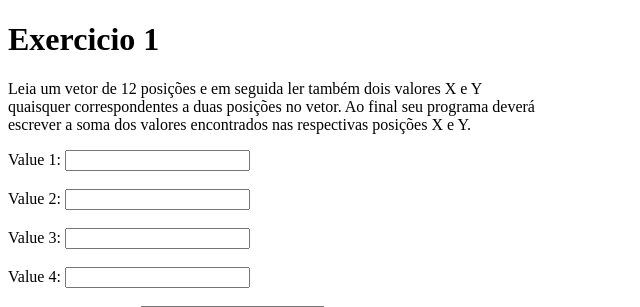
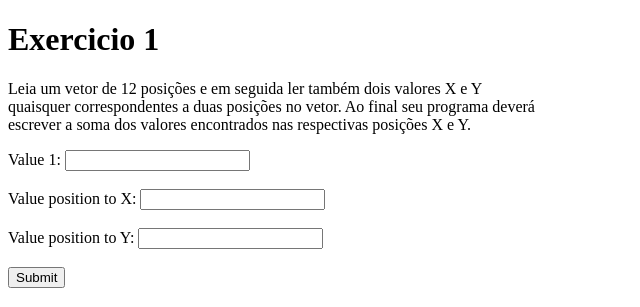
Before and after one commit to paulo9405/logic_list_ex, a Django app: page /ex1 in a window 1280 px wide. Shown: the top 307 px of the page, without its empty margins (0-640 px from the left). Run offline with Django 3.2, Linux system fonts and the light colour scheme.

Commit message:
Using just one input

```diff
--- a/vetores/templates/ex1.html
+++ b/vetores/templates/ex1.html
@@ -18,16 +18,7 @@
         {% csrf_token %}
 
         <label for="value_1">Value 1:</label>
-        <input type="number" name="value_1" required> <br><br>
-
-        <label for="value_2">Value 2:</label>
-        <input type="number" name="value_2" required> <br><br>
-
-        <label for="value_3">Value 3:</label>
-        <input type="number" name="value_3" required> <br><br>
-
-        <label for="value_4">Value 4:</label>
-        <input type="number" name="value_4" required> <br><br>
+        <input type="text" name="value_1" required> <br><br>
 
         <label for="x">Value position to X:</label>
         <input type="number" name="value_x" id="x" required> <br><br>
--- a/vetores/views.py
+++ b/vetores/views.py
@@ -4,27 +4,6 @@ from random import random, randrange
 
 def home(request):
     return render(request, 'home.html')
-
-# def ex1(request):
-#     y = randrange(11)
-#     x = randrange(11)
-#     s = x + y
-#     return render(request, 'ex1.html', {'x': x, 'y': y, 's': s})
-
-# def ex1(request):
-#     x = None
-#     y = None
-#     s = None
-#     data = None
-#     if request.method == "POST":
-#         data = int(request.POST.get('valueuser'))
-#
-#         if data.count() > 3:
-#
-#             y = randrange(data)
-#             x = randrange(data)
-#             s = x + y
-#     return render(request, 'ex1.html', {'x': x, 'y': y, 's': s, 'data':data})
 
 
 def ex1(request):
@@ -36,16 +15,19 @@ def ex1(request):
     sum = None
 
     if request.method == "POST":
-        value_1 = int(request.POST.get('value_1'))
-        value_2 = int(request.POST.get('value_2'))
-        value_3 = int(request.POST.get('value_3'))
-        value_4 = int(request.POST.get('value_4'))
+        value_1 = list(request.POST.get('value_1'))
+        list_value = [val.strip() for val in value_1 if val.strip() != ""]
+        for i in list_value:
+            if i == ',':
+                list_value.remove(i)
+
         x = int(request.POST.get('value_x'))
         y = int(request.POST.get('value_y'))
-        list_value = [value_1, value_2, value_3, value_4]
+
         x_p = list_value[x]
         y_p = list_value[y]
-        sum = list_value[x] + list_value[y]
+        sum = int(list_value[x]) + int(list_value[y])
+
     return render(request, 'ex1.html', {'list_value': list_value,
                                         'x': x, 'y': y, 'x_p': x_p,
                                         'y_p': y_p, 'sum': sum})
```
Also changed, not shown: vetores/tests.py (+20 -6 lines).
